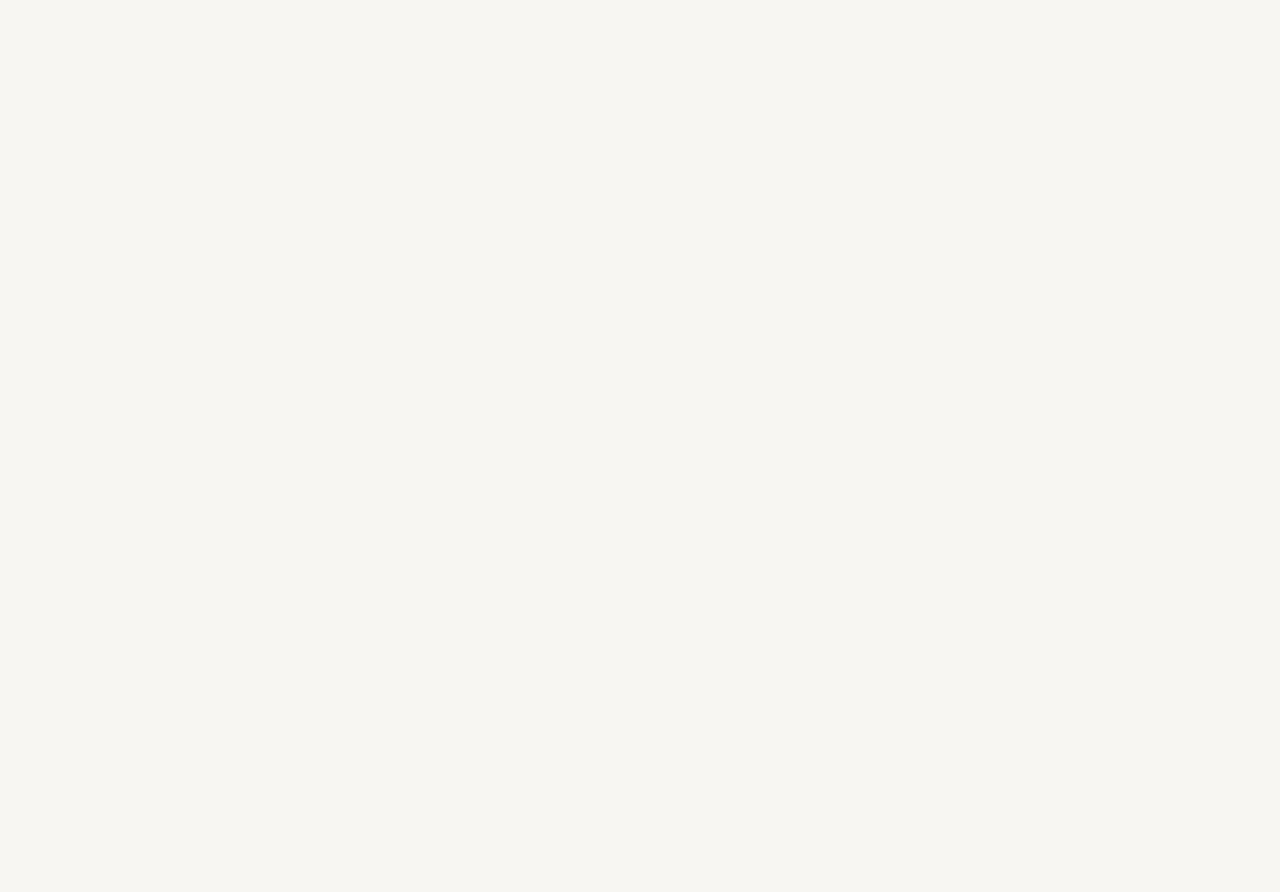
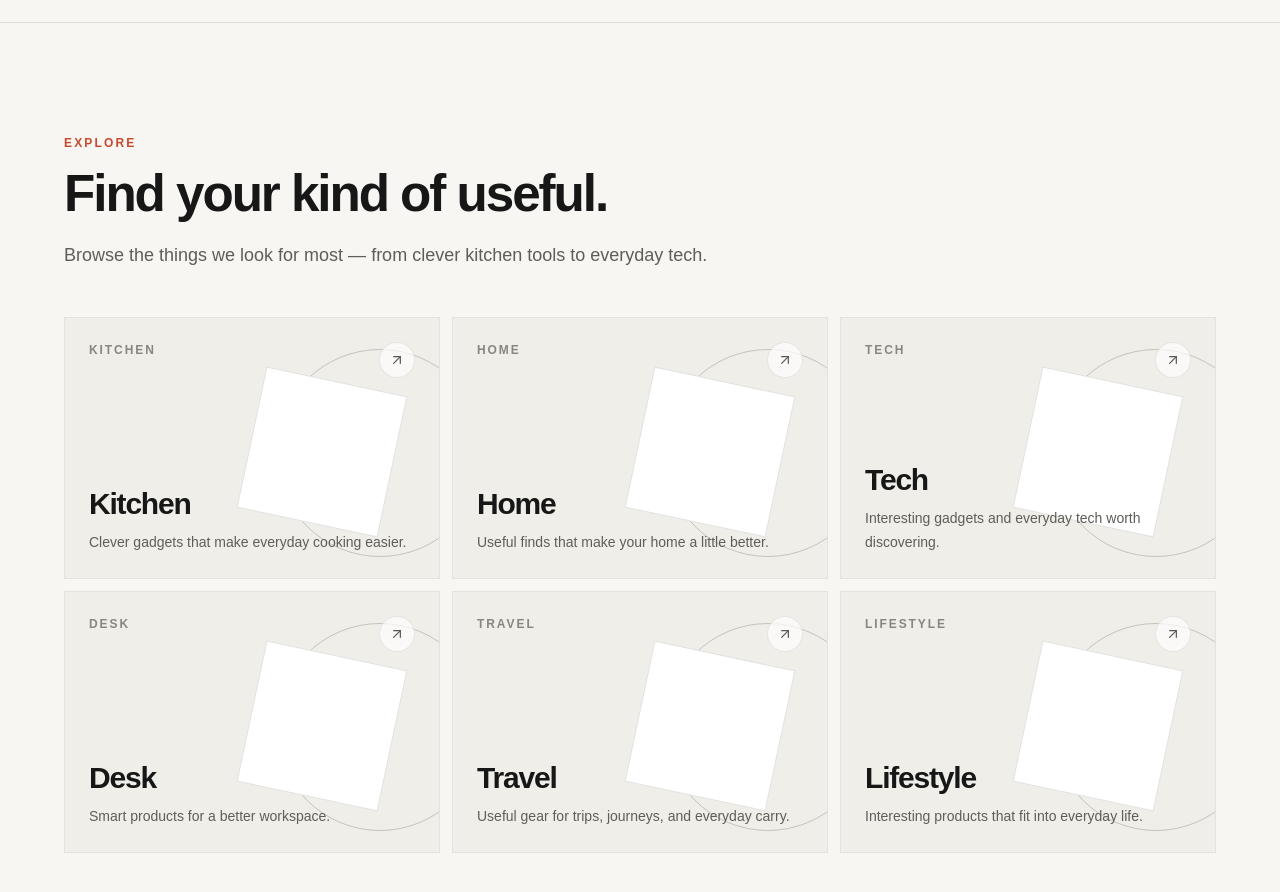
Before and after one commit to daily-finds-hub-india/daily-finds-hub, a Next.js app: page / in a window 1280 px wide. Shown: the part 1740-2632 px from the top of the page. Before the commit the page ends 1762 px from the top, so only its background shows below. Built offline with nearby package versions, Linux system fonts and the light colour scheme.

Commit message:
feat: add homepage categories

```diff
--- a/src/app/page.tsx
+++ b/src/app/page.tsx
@@ -1,3 +1,4 @@
+import { Categories } from '@/components/home/Categories';
 import { FeaturedProducts } from '@/components/home/FeaturedProducts';
 import { Hero } from '@/components/home/Hero';
 
@@ -6,6 +7,7 @@ export default function Home() {
     <main>
       <Hero />
       <FeaturedProducts />
+      <Categories />
     </main>
   );
 }
--- /dev/null
+++ b/src/components/home/Categories.tsx
@@ -0,0 +1,26 @@
+import { Container } from '@/components/layout/Container';
+import { CategoryCard } from '@/components/home/CategoryCard';
+import { Section } from '@/components/ui/Section';
+import { SectionHeading } from '@/components/ui/SectionHeading';
+
+import { categories } from '@/data/categories';
+
+export function Categories() {
+  return (
+    <Section className="border-t border-[var(--border)]">
+      <Container>
+        <SectionHeading
+          eyebrow="Explore"
+          title="Find your kind of useful."
+          description="Browse the things we look for most — from clever kitchen tools to everyday tech."
+        />
+
+        <div className="mt-12 grid gap-3 sm:grid-cols-2 lg:grid-cols-3">
+          {categories.map((category) => (
+            <CategoryCard key={category.id} category={category} />
+          ))}
+        </div>
+      </Container>
+    </Section>
+  );
+}
--- /dev/null
+++ b/src/components/home/CategoryCard.tsx
@@ -0,0 +1,47 @@
+import Link from 'next/link';
+import { ArrowUpRight } from 'lucide-react';
+
+import type { Category } from '@/types/category';
+
+interface CategoryCardProps {
+  category: Category;
+}
+
+export function CategoryCard({ category }: CategoryCardProps) {
+  return (
+    <Link
+      href={`/category/${category.slug}`}
+      className="group relative block min-h-[220px] overflow-hidden border border-[var(--border)] bg-[var(--surface)] transition-colors duration-300 hover:border-[var(--border-strong)] sm:min-h-[260px]"
+    >
+      {/* Temporary visual area */}
+      <div className="absolute inset-0 bg-[var(--surface-muted)]">
+        <div className="absolute right-[-12%] top-[12%] h-44 w-44 rounded-full border border-[var(--border-strong)] transition-transform duration-500 group-hover:scale-110 sm:h-52 sm:w-52" />
+
+        <div className="absolute right-[12%] top-[24%] h-28 w-28 rotate-12 border border-[var(--border)] bg-[var(--surface)] transition-transform duration-500 group-hover:rotate-[18deg] group-hover:scale-105 sm:h-36 sm:w-36" />
+      </div>
+
+      {/* Content */}
+      <div className="relative flex h-full min-h-[220px] flex-col justify-between p-5 sm:min-h-[260px] sm:p-6">
+        <div className="flex items-start justify-between">
+          <span className="text-xs font-semibold uppercase tracking-[0.16em] text-[var(--text-muted)]">
+            {category.id}
+          </span>
+
+          <span className="flex h-9 w-9 items-center justify-center rounded-full border border-[var(--border)] bg-[var(--surface)] text-[var(--text-primary)] opacity-70 transition-all duration-300 group-hover:-translate-y-0.5 group-hover:translate-x-0.5 group-hover:opacity-100">
+            <ArrowUpRight size={16} strokeWidth={1.8} />
+          </span>
+        </div>
+
+        <div>
+          <h3 className="text-2xl font-semibold tracking-[-0.04em] text-[var(--text-primary)] sm:text-3xl">
+            {category.name}
+          </h3>
+
+          <p className="mt-2 max-w-xs text-sm leading-6 text-[var(--text-secondary)]">
+            {category.description}
+          </p>
+        </div>
+      </div>
+    </Link>
+  );
+}
```
